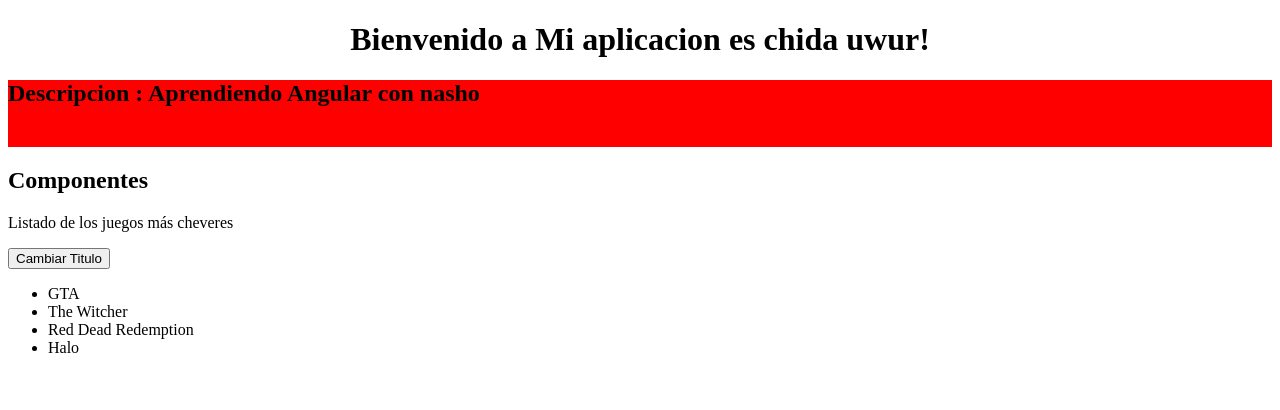
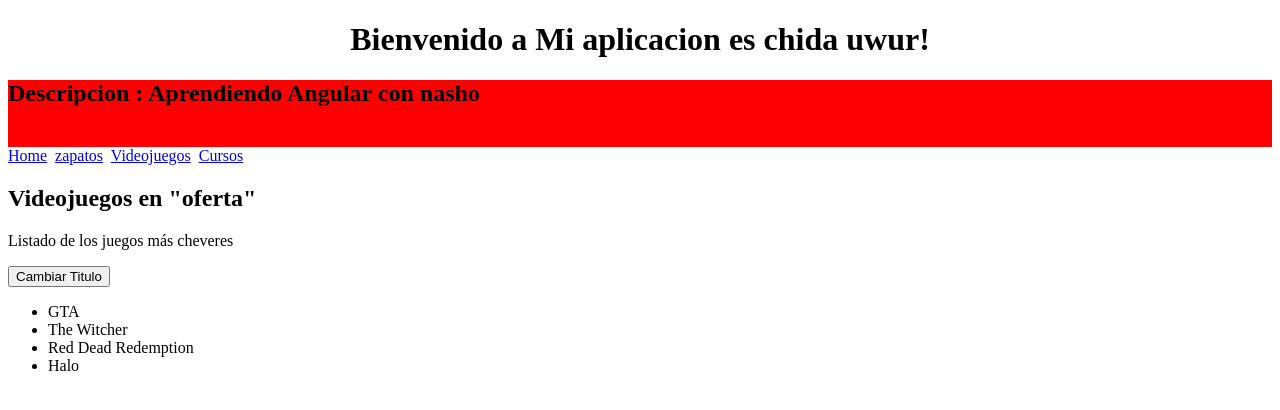
Before and after one commit to SrChach/js_and_frameworks, an Angular app in the folder angular/: page /videojuegos in a window 1280 px wide. Shown: the top 410 px of the page. Built offline with nearby package versions, Linux system fonts and the light colour scheme.

Commit message:
added navigation menu with ng routing

```diff
--- a/angular/src/app/app-routing.module.ts
+++ b/angular/src/app/app-routing.module.ts
@@ -12,6 +12,7 @@ const routes: Routes = [
 	{ path: '', component: HomeComponent},
 	{ path: 'zapatos', component: ZapatoComponent},
 	{ path: 'videojuegos', component: VideojuegoComponent},
+	{ path: 'cursos', component: CursoComponent},
 	{ path: '**', component: HomeComponent }
 ];
 
--- a/angular/src/app/app.component.html
+++ b/angular/src/app/app.component.html
@@ -10,21 +10,12 @@
 }">
 	<h2>{{ config.descripcion }}</h2>
 </div>
-<!--
-<ul>
-	<li>
-		<h2><a target="_blank" rel="noopener" href="https://angular.io/tutorial">Tour of Heroes</a></h2>
-	</li>
-	<li>
-		<h2><a target="_blank" rel="noopener" href="https://github.com/angular/angular-cli/wiki">CLI Documentation</a></h2>
-	</li>
-	<li>
-		<h2><a target="_blank" rel="noopener" href="https://blog.angular.io/">Angular blog</a></h2>
-	</li>
-</ul>
 
-<button (click)="ocultarVideojuegos()">Mostrar/ocultar videojugos</button>
+<nav>
+	<a [routerLink]="['/']">Home</a>&nbsp;
+	<a [routerLink]="['/zapatos']">zapatos</a>&nbsp;
+	<a [routerLink]="['/videojuegos']">Videojuegos</a>&nbsp;
+	<a [routerLink]="['/cursos']">Cursos</a>&nbsp;
+</nav>
 
-<videojuego *ngIf="mostrar_videojuegos"></videojuego>
--->
 <router-outlet></router-outlet>
--- a/angular/src/app/app.module.ts
+++ b/angular/src/app/app.module.ts
@@ -8,13 +8,15 @@ import { AppComponent } from './app.component';
 import { VideojuegoComponent } from './videojuego/videojuego.component';
 import { ZapatoComponent } from './zapato/zapato.component';
 import { HomeComponent } from './home/home.component'
+import { CursoComponent } from './curso/curso.component'
 
 @NgModule({
   declarations: [
     AppComponent,
     VideojuegoComponent,
     ZapatoComponent,
-    HomeComponent
+    HomeComponent,
+    CursoComponent
   ],
   imports: [
     BrowserModule,
--- a/angular/src/app/curso/curso.component.html
+++ b/angular/src/app/curso/curso.component.html
@@ -0,0 +1 @@
+<h3>Cursito 7u7r</h3>
--- a/angular/src/app/curso/curso.component.ts
+++ b/angular/src/app/curso/curso.component.ts
@@ -7,5 +7,7 @@ import { Component, OnInit } from '@angular/core'
 })
 export class CursoComponent implements OnInit {
 	constructor(){}
-	ngOnInit(){}
+	ngOnInit(){
+
+	}
 }
--- a/angular/src/app/videojuego/videojuego.component.ts
+++ b/angular/src/app/videojuego/videojuego.component.ts
@@ -10,7 +10,7 @@ export class VideojuegoComponent implements OnInit, DoCheck, OnDestroy{
 
 	// Construye el método
 	constructor(){
-		this.titulo = 'Componentes'
+		this.titulo = 'Videojuegos en "oferta"'
 		this.listado = 'Listado de los juegos más cheveres'
 		console.log('Elemento construido')
 	}
```
